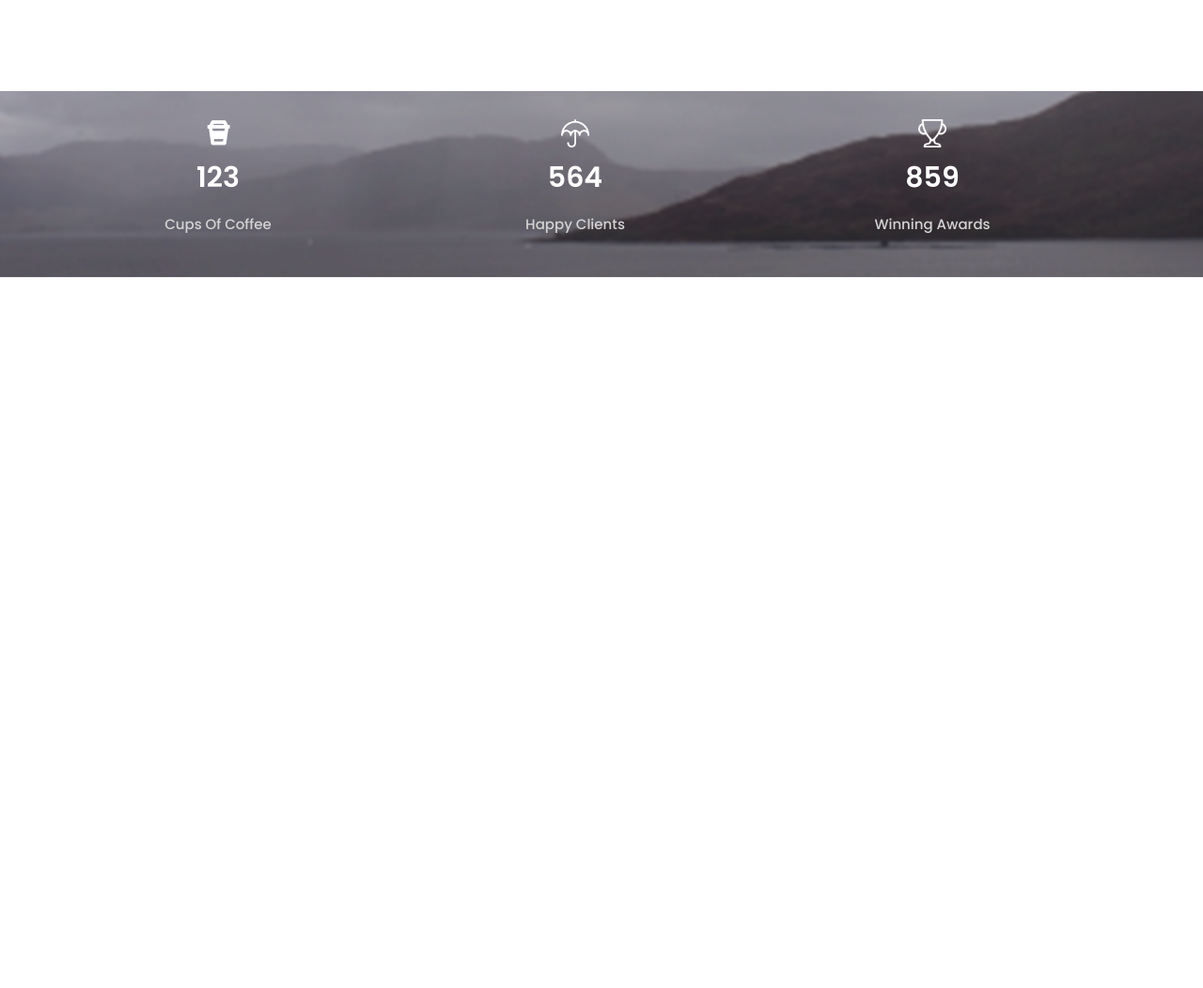
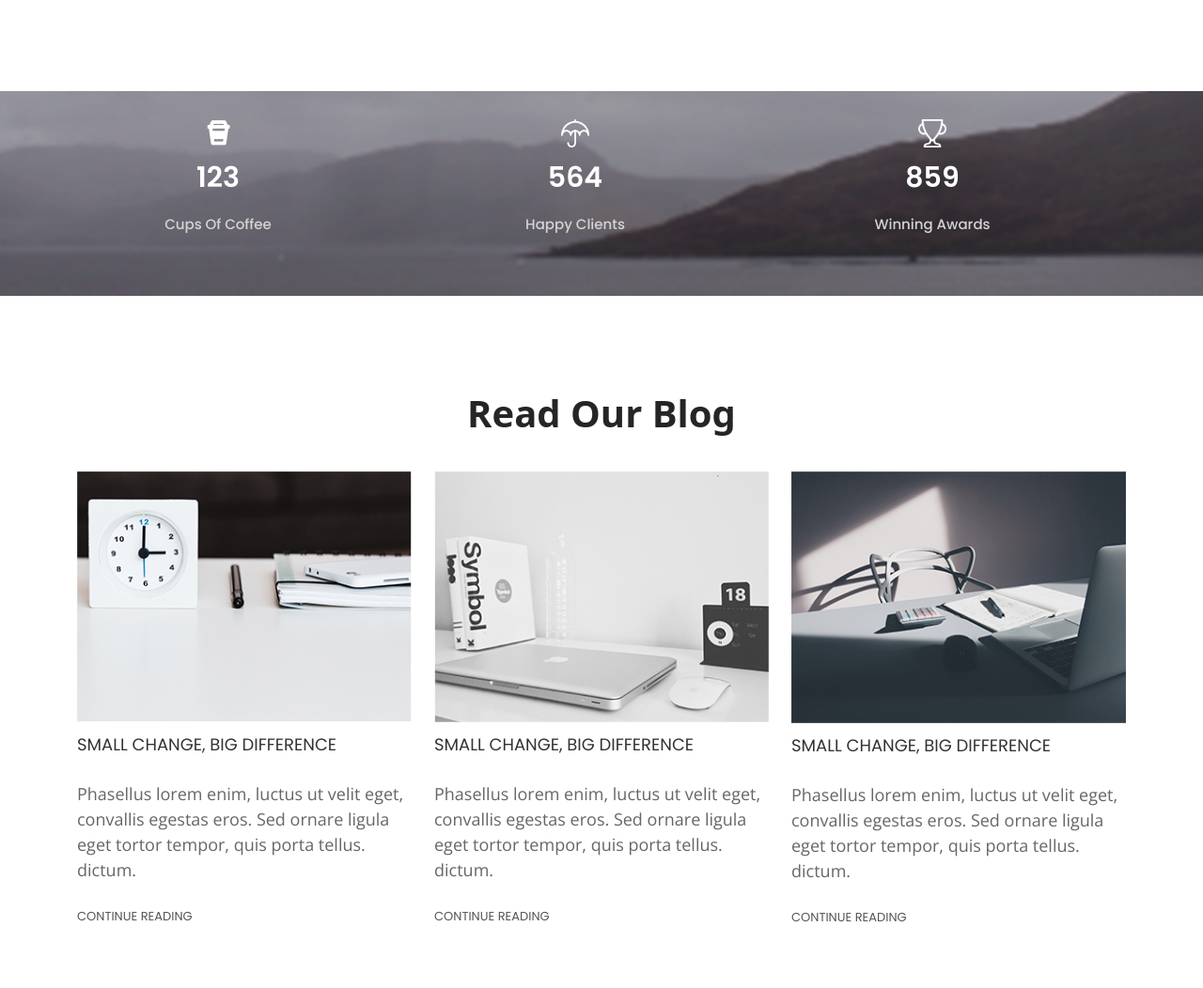
Before and after one commit to developer-abdulaziz/veer_psdToHtml, a plain HTML site: page index.html in a window 1280 px wide. Shown: the part 2305-3357 px from the top of the page at 94% size. Before the commit the page ends 2601 px from the top, so only its background shows below. Drawn offline with nearby package versions, Linux system fonts and the light colour scheme.

Commit message:
blog part add

```diff
--- a/assets/css/style.css
+++ b/assets/css/style.css
@@ -151,20 +151,15 @@ button a {
 /* ================================= portfolio section end  =================================== */
 
 
+/* ================================= count section start  =================================== */
 .countArea {
     background-image: url(/assets/image/04-VEER\ bg\ \(1\).png);
     background-repeat: no-repeat;
     background-position: center;
     background-size: cover;
-    /* height: 25vh; */
     font-family: var(--poppins);
     padding: 30px 0px;
-}
-.countable {
-    display: flex;
-    align-items: center;
-    justify-content: center;
-    gap: 50px;
+    margin-bottom: 100px;
 }
 .countBox {
     width: 300px;
@@ -172,6 +167,7 @@ button a {
     flex-direction: column;
     align-items: center;
     justify-content: center;
+    margin-bottom: 20px;
     /* gap: 20px; */
 }
 .countBox i {
@@ -197,3 +193,32 @@ button a {
     font-weight: 500;
     text-align: center;
 }
+/* ================================= count section end  =================================== */
+
+.blog {
+    padding-bottom: 100px;
+}
+.blogBox {
+    display: flex;
+    flex-direction: column;
+    gap: 10px;
+}
+.blogTitle {
+    font-family: var(--poppins);
+    font-size: 18px;
+    text-transform: uppercase;
+    color: #333333;
+}
+
+.pra {
+font-size: 18px;
+color: #666666;
+font-weight: 400;
+font-family: var(--openSans);
+}
+.blogBtn{
+    font-size: 13px;
+    text-transform: uppercase;
+    color: #555555;
+    font-family: var(--poppins);
+}
--- a/index.html
+++ b/index.html
@@ -6,7 +6,10 @@
     <meta name="viewport" content="width=device-width, initial-scale=1.0" />
     <title>Document</title>
     <!-- boxicon link  -->
-    <link href='https://unpkg.com/boxicons@2.1.4/css/boxicons.min.css' rel='stylesheet'>
+    <link
+      href="https://unpkg.com/boxicons@2.1.4/css/boxicons.min.css"
+      rel="stylesheet"
+    />
     <!-- bootstrap link  -->
     <link rel="stylesheet" href="assets/css/bootstrap.min.css" />
     <!-- responsive link  -->
@@ -216,7 +219,7 @@
           <div class="row">
             <div class="col-lg-4">
               <div class="countBox">
-                <i class='bx bx-coffee-togo'></i>
+                <i class="bx bx-coffee-togo"></i>
                 <p class="countNmbr">123</p>
                 <p class="countTitle">Cups Of Coffee</p>
               </div>
@@ -230,7 +233,6 @@
               </div>
             </div>
 
-
             <div class="col-lg-4">
               <div class="countBox">
                 <img src="assets/image/04-VEER bg (2).png" alt="" />
@@ -239,10 +241,63 @@
               </div>
             </div>
           </div>
-
         </div>
       </section>
       <!--================================= count section end  ===================================-->
+
+      <!--================================= blog section start  ===================================-->
+      <section class="blog">
+        <div class="container">
+          <div class="top_head">
+            <h1 class="text-center text-capitalize">Read Our Blog</h1>
+          </div>
+
+          <div class="row">
+            <!-- blog box 01 -->
+            <div class="col-lg-4 mb-5">
+              <div class="blogBox">
+                <img src="assets/image/blog 1.png" alt="" />
+                <p class="blogTitle">Small change, big difference</p>
+                <p class="pra">
+                  Phasellus lorem enim, luctus ut velit eget, convallis egestas
+                  eros. Sed ornare ligula eget tortor tempor, quis porta tellus.
+                  dictum.
+                </p>
+               <p class="blogBtn">continue reading</p>
+              </div>
+            </div>
+
+            <!-- blog box 02 -->
+            <div class="col-lg-4 mb-5">
+              <div class="blogBox">
+                <img src="assets/image/blog 2.png" alt="" />
+                <p class="blogTitle">Small change, big difference</p>
+                <p class="pra">
+                  Phasellus lorem enim, luctus ut velit eget, convallis egestas
+                  eros. Sed ornare ligula eget tortor tempor, quis porta tellus.
+                  dictum.
+                </p>
+               <p class="blogBtn">continue reading</p>
+              </div>
+            </div>
+
+            <!-- blog box 03 -->
+            <div class="col-lg-4">
+              <div class="blogBox">
+                <img src="assets/image/blog 3.png" alt="" />
+                <p class="blogTitle">Small change, big difference</p>
+                <p class="pra">
+                  Phasellus lorem enim, luctus ut velit eget, convallis egestas
+                  eros. Sed ornare ligula eget tortor tempor, quis porta tellus.
+                  dictum.
+                </p>
+               <p class="blogBtn">continue reading</p>
+              </div>
+            </div>
+          </div>
+        </div>
+      </section>
+      <!--================================= blog section end  ===================================-->
     </main>
     <!-- boxicon link  -->
     <script src="https://unpkg.com/boxicons@2.1.4/dist/boxicons.js"></script>
@@ -250,21 +305,3 @@
     <script src="js/bootstrap.bundle.min.js"></script>
   </body>
 </html>
-
-<!-- <div class="countable text-white">
-  <div class="countBox">
-    <i class='bx bx-coffee-togo'></i>
-    <p class="countNmbr">123</p>
-    <p class="countTitle">Cups Of Coffee</p>
-  </div>
-  <div class="countBox">
-    <img src="assets/image/04-VEER bg (3).png" alt="" />
-    <p class="countNmbr">564</p>
-    <p class="countTitle">Happy Clients</p>
-  </div>
-  <div class="countBox">
-    <img src="assets/image/04-VEER bg (2).png" alt="" />
-    <p class="countNmbr">859</p>
-    <p class="countTitle">Winning Awards</p>
-  </div>
-</div> -->
```
Also changed, not shown: assets/image/blog 1.png (added), assets/image/blog 2.png (added), assets/image/blog 3.png (added).
